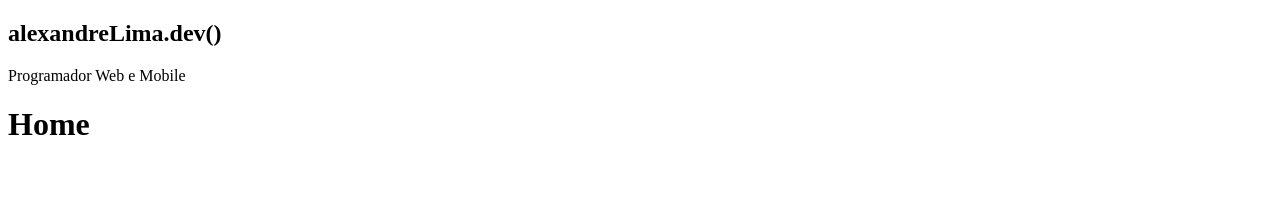
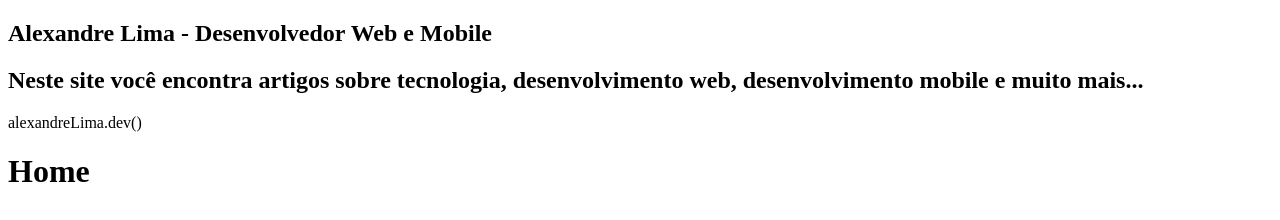
Before and after one commit to Alexandresl/alexandreLima.dev-2020, a Gatsby site: page / in a window 1280 px wide. Built offline with nearby package versions, Linux system fonts and the light colour scheme; Gatsby itself is replaced by a stand-in of ours.

Commit message:
utilizando o StaticQuery

```diff
--- a/gatsby-config.js
+++ b/gatsby-config.js
@@ -1,8 +1,8 @@
 module.exports = {
   siteMetadata: {
-    title: `alexandreLima.dev()`,
-    description: `Alexandre Lima - Desenvolvedor Web e Mobile`,
-    author: `@alexandresl`,
+    title: `Alexandre Lima - Desenvolvedor Web e Mobile`,
+    description: `Neste site você encontra artigos sobre tecnologia, desenvolvimento web, desenvolvimento mobile e muito mais...`,
+    author: `alexandreLima.dev()`,
   },
   plugins: [
     `gatsby-plugin-react-helmet`,
@@ -24,7 +24,7 @@ module.exports = {
         background_color: `#663399`,
         theme_color: `#663399`,
         display: `minimal-ui`,
-        icon: `src/images/gatsby-icon.png`, // This path is relative to the root of the site.
+        icon: `src/images/icon.png`, // This path is relative to the root of the site.
       },
     },
     // this (optional) plugin enables Progressive Web App + Offline functionality
--- a/src/components/brand/index.js
+++ b/src/components/brand/index.js
@@ -1,10 +1,31 @@
 import React from "react"
+import { StaticQuery, graphql } from "gatsby"
 
 const Brand = () => (
-  <div className="Brand-Wrapper">
-    <h1>alexandreLima.dev()</h1>
-    <p>Programador Web e Mobile</p>
-  </div>
+  <StaticQuery
+    query={graphql`
+      query MySiteMetadata {
+        site {
+          siteMetadata {
+            title
+            description
+            author
+          }
+        }
+      }
+    `}
+    render={({
+      site: {
+        siteMetadata: { title, description, author },
+      },
+    }) => (
+      <div className="Brand-Wrapper">
+        <h1>{title}</h1>
+        <h2>{description}</h2>
+        <p>{author}</p>
+      </div>
+    )}
+  />
 )
 
 export default Brand
```
Also changed, not shown: src/images/Grupo 4.svg (added), src/images/gatsby-icon.png (deleted), src/images/icon.png (added).
